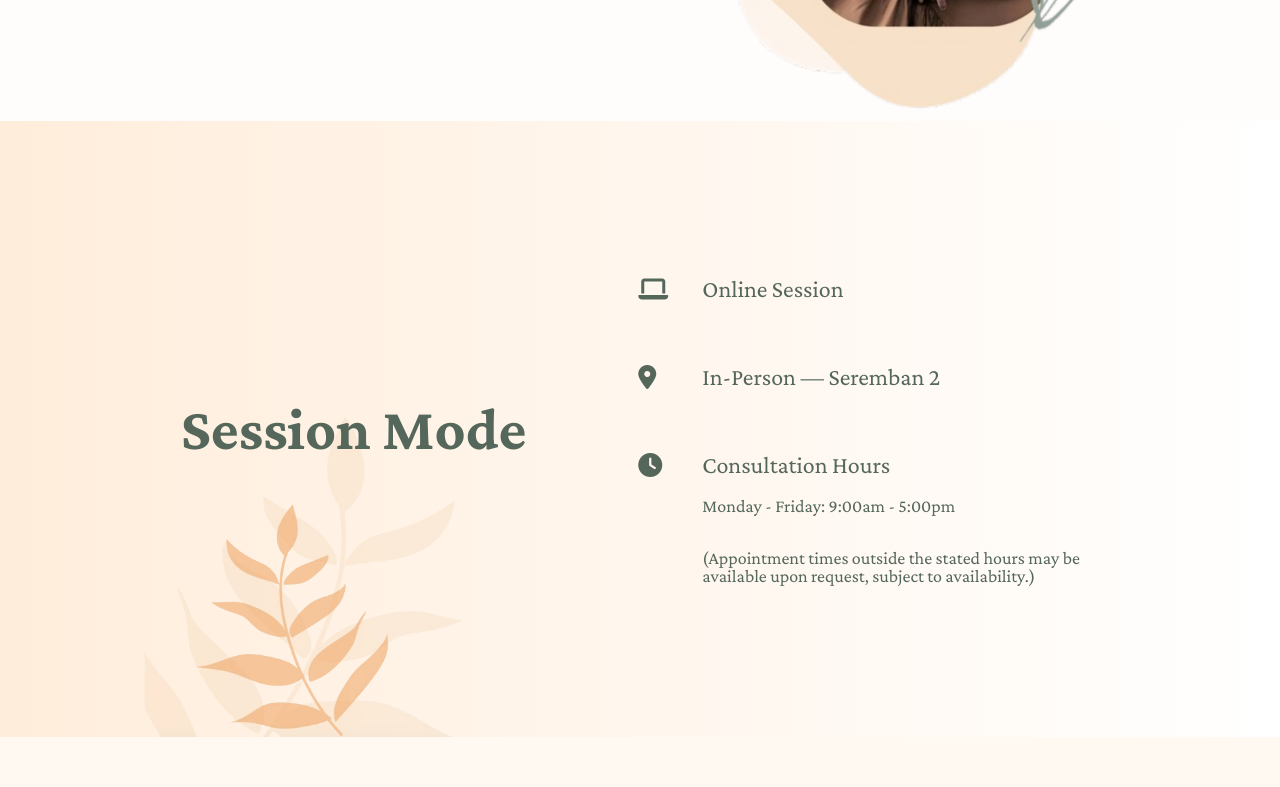
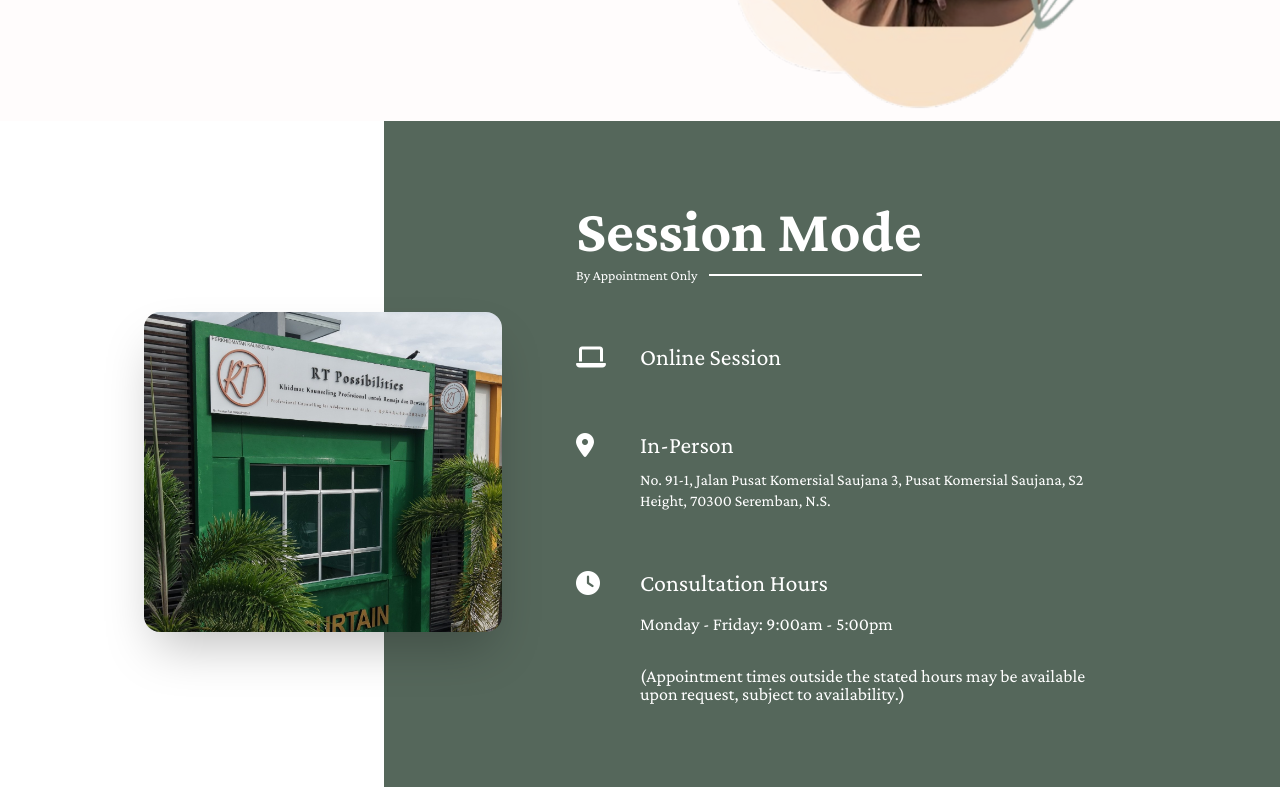
Before and after one commit to nalliethan/rplus-counselling, a React (Vite) app: page / in a window 1280 px wide. Shown: the part 2720-3507 px from the top of the page. Built offline with nearby package versions, Linux system fonts and the light colour scheme.

Commit message:
feat: modify Session design

```diff
--- a/src/components/Session/Session.jsx
+++ b/src/components/Session/Session.jsx
@@ -1,29 +1,40 @@
 import session from '../../assets/session.png'
 import { useTranslation } from 'react-i18next';
+import shopImg from '../../assets/session-img.jpeg';
 
 const Session = () => {
     const { t } = useTranslation();
 
     return (
-    <div id="session" className='relative bg-linear-to-r from-[#ffeddb] to-[#ffffff] text-[#55675b] text-lg sm:text-2xl flex items-center justify-center gap-10 sm:gap-14 md:gap-20 lg:gap-28 flex-col md:flex-row p-10 md:py-20 lg:py-38 px-[10%]'>
-        <img className='absolute w-[70%] opacity-50 sm:opacity-100 sm:w-[40%] lg:w-[22%] xl:w-[25%] 2xl:w-[18%] bottom-0 md:left-36' src={session} alt="session" />
+        <div id="session" className='bg-white text-lg sm:text-2xl flex items-center flex-col md:justify-end md:flex-row'>
+            <img className='md:absolute md:left-20 lg:left-36  object-cover object-top h-80 w-full md:w-[28%] md:rounded-2xl z-1 shadow-2xl' src={shopImg} alt="img" />
 
-        <h1 className='text-[38px] sm:text-6xl font-bold z-10'>
+            <div className='md:relative w-full md:max-w-[70vw] bg-[#55675b] text-white p-10 md:py-15 md:pb-30 md:pt-20 px-[15%] flex flex-col gap-8 sm:gap-14 font-medium sm:font-normal'>
+                <div className='w-fit'>
+                    <h1 className='text-[38px] md:text-5xl lg:text-6xl font-bold'>
                         {t('session_title')}
                     </h1>
+                    <div className='flex items-center gap-3 mt-1'>
+                        <div className='text-sm min-w-fit'>{t('session_appointment')}</div>
+                        <div className='w-full border border-white inline-block'></div>
+                    </div>
+                </div>
 
-        <div className='flex flex-col gap-8 sm:gap-14 lg:max-w-[45%] z-10 font-medium sm:font-normal'>
                 <div className='flex items-center gap-3 sm:gap-6'>
                     <div className='min-w-10 flex justify-start items-center'>
                         <i className="fa-solid fa-laptop"></i>
                     </div>
                     <span>{t('session_online')}</span>
                 </div>
-            <div className='flex items-center gap-3 sm:gap-6'>
-                <div className='min-w-10 flex justify-start items-start'>
+                <div className='flex items-start gap-3 sm:gap-6'>
+                    <div className='min-w-10 flex justify-start items-start mt-1'>
                         <i className="fa-solid fa-location-dot"></i>
                     </div>
+                    <div className='flex flex-col gap-2'>
                         <span>{t('session_location')}</span>
+                        <span className='text-[16px]'>{t('session_location_add')}</span>
+                    </div>
+
                 </div>
                 <div className='flex gap-3 sm:gap-6'>
                     <div className='min-w-10 flex justify-start items-start mt-1'>
--- a/src/i18n.js
+++ b/src/i18n.js
@@ -70,8 +70,10 @@ const resources = {
       "practitioner_para3": "She works from a stance of curiosity, empathy and collaboration, offering a safe and non-judgmental space for individuals to explore their inner experiences and move towards meaningful change at their own pace.",
       "practitioner_more": "Read More",
       "session_title": "Session Mode",
+      "session_appointment": "By Appointment Only",
       "session_online": "Online Session",
-      "session_location": "In-Person — Seremban 2",
+      "session_location": "In-Person",
+      "session_location_add": "No. 91-1, Jalan Pusat Komersial Saujana 3, Pusat Komersial Saujana, S2 Height, 70300 Seremban, N.S.",
       "session_hours": "Consultation Hours",
       "session_operation_hours1": "Monday - Friday: 9:00am - 5:00pm",
       "session_operation_hours2": "",
@@ -212,8 +214,10 @@ const resources = {
       "practitioner_para3": "她以好奇、同理与合作的态度开展工作，在安全且不带评判的空间中，陪伴个体探索自身的内在经验，并以自己的节奏走向更有意义与真实的改变。",
       "practitioner_more": "阅读更多",
       "session_title": "辅导与咨询形式",
+      "session_appointment": "仅限预约",
       "session_online": "线上",
-      "session_location": "实体 — 芙蓉新城 S2",
+      "session_location": "实体",
+      "session_location_add": "No. 91-1, Jalan Pusat Komersial Saujana 3, Pusat Komersial Saujana, S2 Height, 70300 Seremban, N.S.",
       "session_hours": "辅导与咨询时段",
       "session_operation_hours1": "星期一至星期五: 上午9:00 - 下午5:00",
       "session_operation_hours2": "",
```
Also changed, not shown: src/assets/session-img.jpeg (added). Lines whose indentation alone changed are shown as unchanged.
